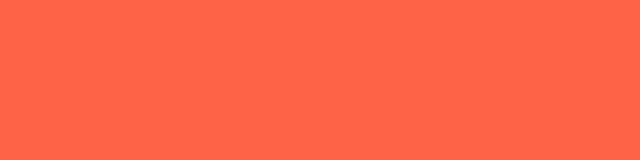
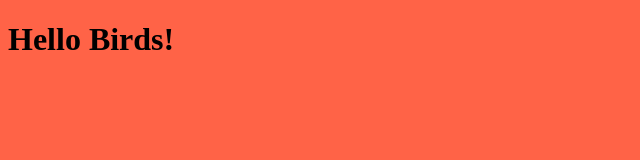
Before and after one commit to 2manycats/BirdLand, a plain HTML site: page public/index.html in a window 1280 px wide. Shown: the whole page, without its empty margins (0-640 px from the left). Drawn offline with Linux system fonts and the light colour scheme.

Commit message:
add test content to index.html

```diff
--- a/public/index.html
+++ b/public/index.html
@@ -10,6 +10,10 @@
 </head>
 <body>
 
+    <h1>
+        Hello Birds!
+    </h1>
+
     <div class="ui-view"></div>
 
 
```
